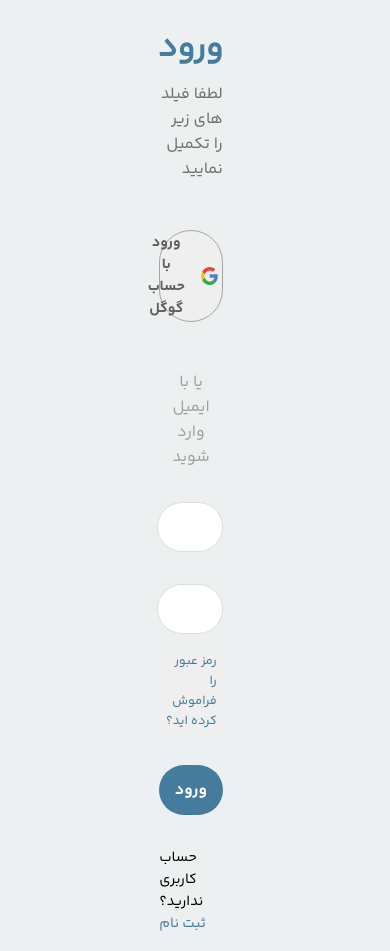
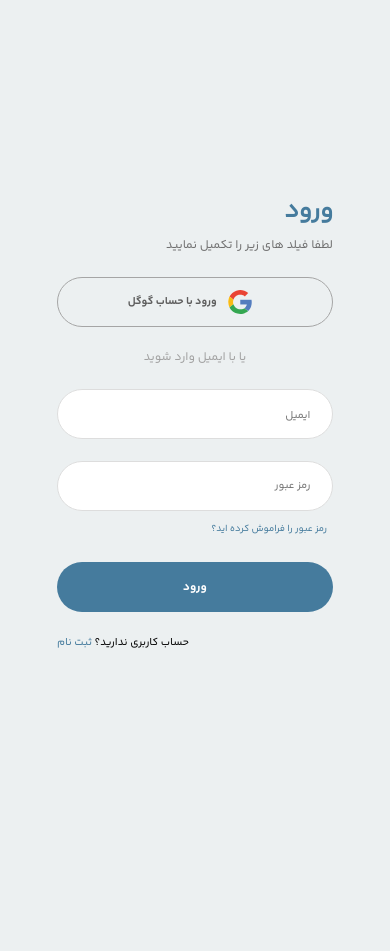
Before and after one commit to haririsina/VIZ_ML, a Django app: page /account/ in a window 390 px wide. After the commit the page ends 648 px from the top, so only its background shows below. Run offline with Django 4.2, Linux system fonts and the light colour scheme.

Commit message:
make account page responsive

```diff
--- a/account/static/css/account.css
+++ b/account/static/css/account.css
@@ -50,17 +50,15 @@ html {
     width: 100%;
     height: 100%;
     font-family: sans-serif;
+    padding: 0;
+    margin: 0;
 }
 
 body {
     background-color: var(--surface-color);
     margin: 0;
-    padding: .5rem .5rem .5rem 0;
-    background-image: url("../imgs/login_bg.svg");
-    background-position: center;
-    background-repeat: no-repeat;
-    background-size: cover;
     direction: rtl;
+    font-size: 16px;
 }
 
 p,
@@ -72,19 +70,40 @@ input[type="email"] {
     font-family: google_sans;
 }
 
+button {
+    background-color: transparent;
+}
+
+button:hover {
+    background-color: transparent;
+}
+
+#bg {
+    width: 100%;
+    height: 100%;
+    background-image: url("../imgs/login_bg.svg");
+    position: fixed;
+    background-position: center;
+    background-repeat: no-repeat;
+    background-size: cover;
+    z-index: -1;
+}
+
 #container {
     width: 100%;
     min-height: 100%;
     display: flex;
     align-items: center;
     justify-content: center;
+    overflow: auto;
 }
 
 .form {
-    width: 25%;
-    padding: 1rem;
+    width: 27%;
+    padding: 1em;
     font-family: yekan;
     transition: .3s;
+    min-width: 300px;
 }
 
 #register_form {
@@ -93,12 +112,12 @@ input[type="email"] {
 
 .form_title {
     color: #457b9d;
-    font-size: 2rem;
+    font-size: 2em;
 }
 
 .form_description {
     color: #707070;
-    margin-top: .5rem;
+    margin-top: .5em;
 }
 
 .btn_sign_in_google {
@@ -109,16 +128,20 @@ input[type="email"] {
     border: 1px solid #a5a5a5;
     border-radius: 100px;
     min-height: 50px;
-    margin: 3rem 0;
+    margin: 2em 0;
     cursor: pointer;
-    font-size: .9rem;
+    font-size: .9em;
     font-family: yekan_bold;
     color: #5e5e5e;
 }
 
 .btn_sign_in_google img {
     width: 24px;
-    margin: 0 1rem;
+    margin: 0 1em;
+}
+
+.btn_sign_in_google p {
+    font-size: 1em;
 }
 
 .separator {
@@ -126,20 +149,20 @@ input[type="email"] {
     background-color: var(--surface-color);
     text-align: center;
     color: #a1a1a1;
-    font-size: 1rem;
+    font-size: 1em;
     text-align: center;
 }
 
 .form_input {
     width: 100%;
     height: 50px;
-    padding: 1rem 2rem;
+    padding: 1em 2em;
     border: 1px solid #dddddd;
     border-radius: 100px;
-    font-size: .9rem;
+    font-size: .9em;
     font-family: yekan;
     color: #5f5f5f;
-    margin-top: 2rem;
+    margin-top: 2em;
 }
 
 .form_input:focus {
@@ -158,22 +181,22 @@ input[type="email"] {
 }
 
 .register_name_inputs_container input:first-of-type {
-    margin-right: .5rem;
+    margin-right: .5em;
 }
 
 .register_name_inputs_container input:last-of-type {
-    margin-left: .5rem;
+    margin-left: .5em;
 }
 
 #btn_forgot_password {
     width: 100%;
     text-align: right;
     color: #457b9d;
-    font-size: .8rem;
+    font-size: .8em;
     border: none;
     outline: none;
     cursor: pointer;
-    margin-top: 1rem;
+    margin-top: 1em;
     font-family: yekan;
 }
 
@@ -183,9 +206,9 @@ input[type="email"] {
     min-height: 50px;
     background-color: #457b9d;
     color: white;
-    font-size: 1rem;
+    font-size: 1em;
     border-radius: 100px;
-    margin-top: 2rem;
+    margin-top: 2em;
     cursor: pointer;
     border: none;
     outline: none;
@@ -196,9 +219,9 @@ input[type="email"] {
 .switch_form_text {
     width: 100%;
     text-align: left;
-    font-size: .9rem;
+    font-size: .9em;
     color: #000;
-    margin-top: 2rem;
+    margin-top: 2em;
     font-family: yekan;
 }
 
@@ -206,3 +229,25 @@ input[type="email"] {
     color: #457b9d;
     cursor: pointer;
 }
+
+@media screen and (max-width: 1280px) {
+    .register_name_inputs_container {
+        display: block;
+    }
+}
+
+@media screen and (max-width: 1200px) {
+    body {
+        font-size: 12px;
+    }
+
+    .form {
+        width: 35%;
+    }
+}
+
+@media screen and (max-width: 768px) {
+    .form {
+        width: 45%;
+    }
+}
--- a/account/templates/account.html
+++ b/account/templates/account.html
@@ -12,6 +12,7 @@
     <title>ورود | ثبت نام</title>
 </head>
 <body>
+    <div id="bg"></div>
     <div id="container">
         <div id="login_form" class="form">
             <h2 class="form_title">ورود</h2>
```
